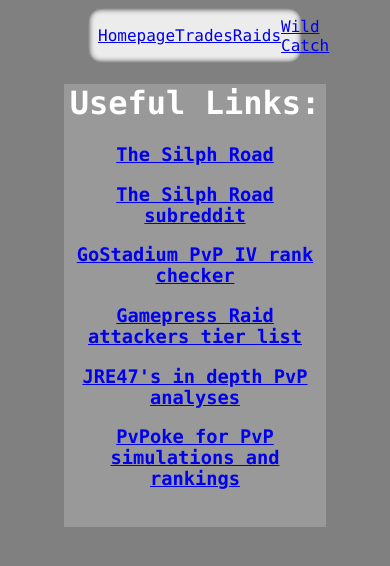
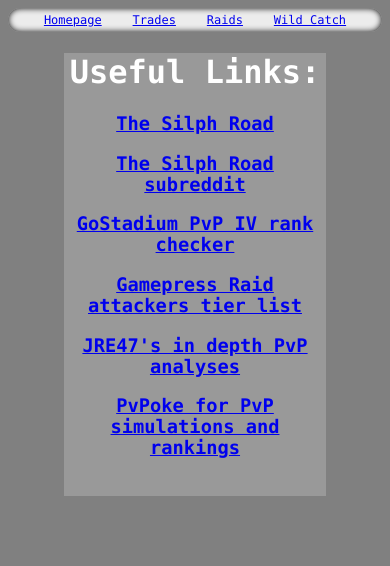
Before and after one commit to zeebee777/PoGo-Luckinator, a plain HTML site: page index.html in a window 390 px wide. Drawn offline with Linux system fonts and the light colour scheme.

Commit message:
Update stylesheet.css

```diff
--- a/stylesheet.css
+++ b/stylesheet.css
@@ -3,7 +3,26 @@ html{
     color:white;
     font-family:"monaco","Courier New",monospace;
 }
-#navbar{
+@media only screen and (max-width:768px){
+    #navbar{
+        background:rgba(255, 255, 255, 0.85);
+        display:flex;
+        flex-direction: row;
+        justify-content: space-evenly;
+        height:15%;
+        align-items:center;
+        padding:5px;
+        box-shadow:inset 0 0 6px rgba(0, 0, 0, 1);
+        border-radius:12px;
+
+    }
+
+    .hpbutton{
+        font-size:12px;
+    }
+}
+@media only screen and (min-width:769px){
+    #navbar{
     background:rgba(255, 255, 255, 0.85);
     display:flex;
     flex-direction: row;
@@ -16,7 +35,7 @@ html{
     box-shadow:inset 0 0 6px rgba(0, 0, 0, 1);
     border-radius:12px;
 }
-
+}
 .links{
     text-align:center;
     background-color:rgba(207, 207, 207, 0.3);
```
